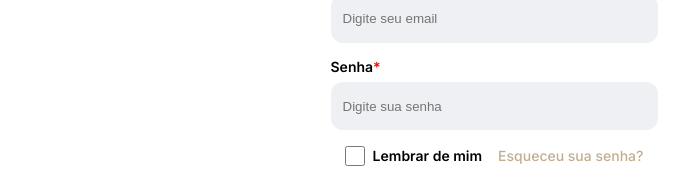
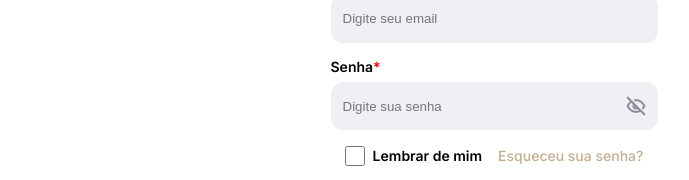
Before and after one commit to Daniel-Dief/Prototipo-Feira, a React (Create React App) app: page /SignIn in a window 1280 px wide. Shown: the part 315-495 px from the top of the page, without its empty margins (146-835 px from the left). Built offline with nearby package versions, Linux system fonts and the light colour scheme.

Commit message:
feat: Visibility no input password

```diff
--- a/src/components/Input/Input/index.tsx
+++ b/src/components/Input/Input/index.tsx
@@ -1,5 +1,5 @@
-import { RefObject } from "react";
-import { Container, SInput } from "./style";
+import { RefObject, useRef, useState } from "react";
+import { Container, SInput, CursorIcon } from "./style";
 
 interface InputProps {
     type: string;
@@ -9,9 +9,42 @@ interface InputProps {
 }
 
 export default function Input({ type, required, placeholder, inputRef } : InputProps) {
-    return (
-        <Container>
-            <SInput ref={inputRef} type={type} required={required} placeholder={placeholder} />
-        </Container>
-    )
+    const [visibility, setVisibility] = useState<boolean>(false);
+
+    const passwordRef = useRef<HTMLInputElement>(null);
+
+    function handleVisibility() {
+        if(inputRef){
+            if(visibility) {
+                inputRef.current?.setAttribute("type", "password");
+                setVisibility(false);
+            } else {
+                inputRef.current?.setAttribute("type", "text");
+                setVisibility(true);
+            }
+        } else {
+            if(visibility) {
+                passwordRef.current?.setAttribute("type", "password");
+                setVisibility(false);
+            } else {
+                passwordRef.current?.setAttribute("type", "text");
+                setVisibility(true);
+            }
+        }
+    }
+
+    if(type !== "password"){
+        return (
+            <Container>
+                <SInput ref={inputRef} type={type} required={required} placeholder={placeholder} />
+            </Container>
+        )
+    } else {
+        return (
+            <Container>
+                <SInput ref={inputRef ?? passwordRef} type={type} required={required} placeholder={placeholder} />
+                <CursorIcon src={require(visibility ? "../../../common/images/eye.png" : "../../../common/images/eye-off.png")} onClick={handleVisibility}/>
+            </Container>
+        )
+    }
 }
--- a/src/components/Input/Input/style.ts
+++ b/src/components/Input/Input/style.ts
@@ -1,3 +1,4 @@
+import { Icon } from "../../../common/styles/Imgs";
 import styled from "styled-components";
 
 export const Container = styled.div`
@@ -13,7 +14,11 @@ export const Container = styled.div`
     font-weight: 400;
     line-height: 19.36px;
     text-align: left;
-    `
+
+    display: flex;
+    align-items: center;
+    justify-content: space-between;
+`;
 
 export const SInput = styled.input`
     border: none;
@@ -22,4 +27,8 @@ export const SInput = styled.input`
     color: #71717A;
     width: 100%;
     height: 100%;
-`
+`;
+
+export const CursorIcon = styled(Icon)`
+    cursor: pointer;
+`;
```
